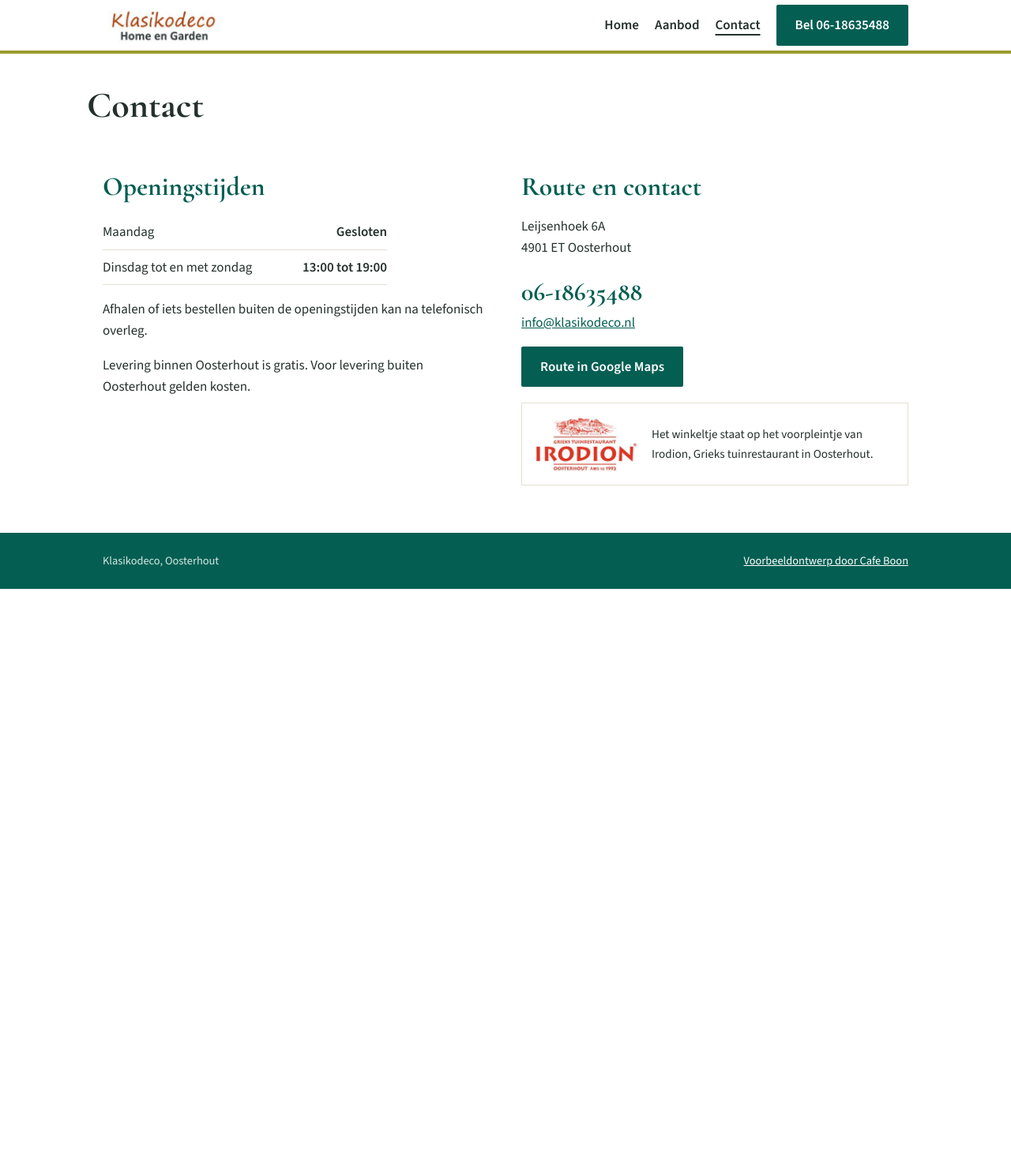
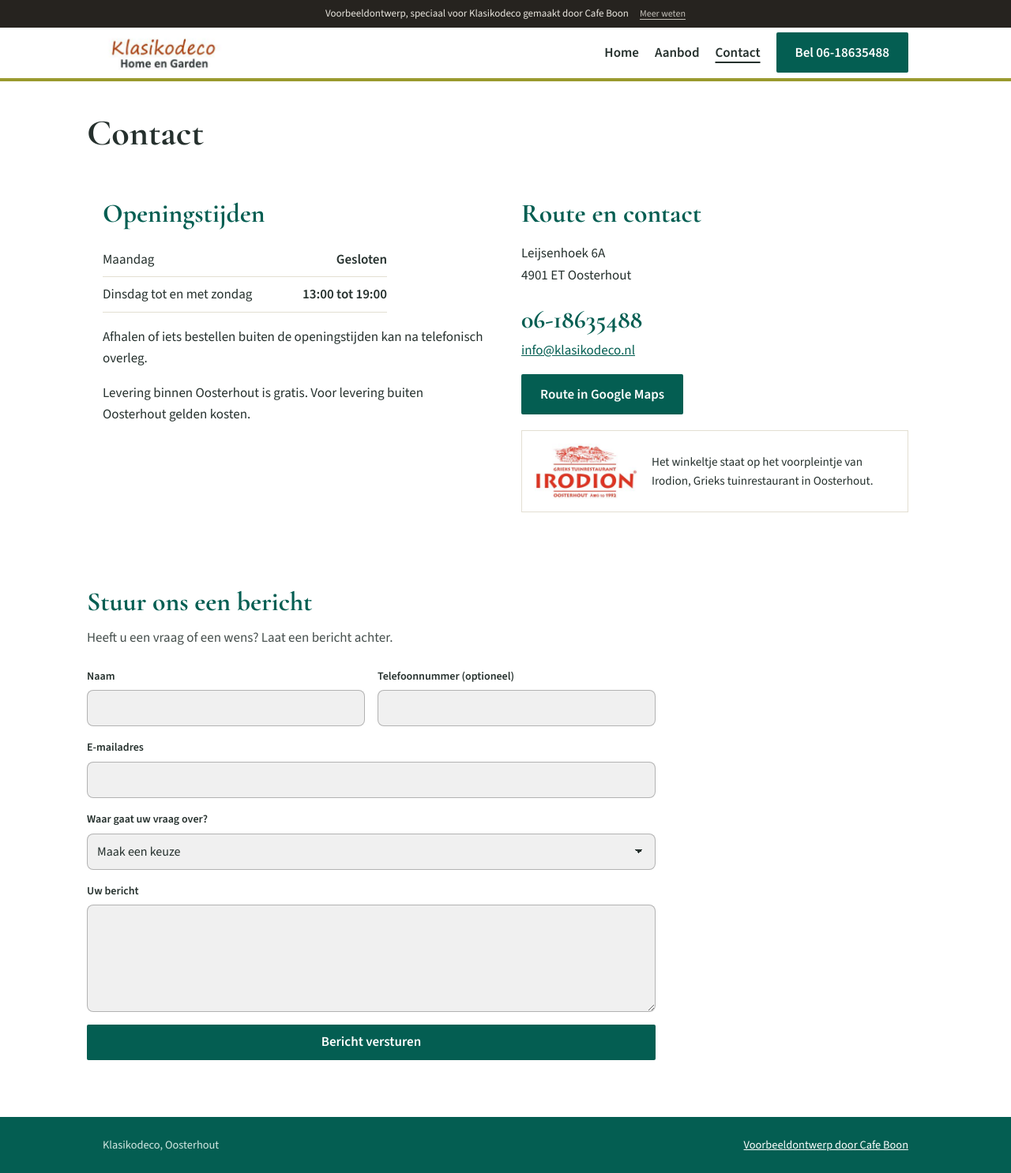
Before and after one commit to SebastiaanBoon/klasikodeco, a plain HTML site: page contact.html in a window 1280 px wide. Shown: the whole page at 79% size. Before the commit the page ends 800 px from the top, so only its background shows below. Drawn offline with nearby package versions, Linux system fonts and the light colour scheme.

Commit message:
Werkende formulieren voor afspraken en aanvragen

```diff
--- a/contact.html
+++ b/contact.html
@@ -17,6 +17,7 @@
 <link rel="stylesheet" href="style.css">
 </head>
 <body>
+<div class="vb-banner" role="note"><span>Voorbeeldontwerp, speciaal voor Klasikodeco gemaakt door Cafe Boon</span><a href="https://cafeboon.com">Meer weten</a></div>
 <header><div class="wrap">
 <a href="index.html"><img alt="Klasikodeco Home en Garden" src="images/header.jpg"/></a>
 <nav><a href="index.html">Home</a><a href="aanbod.html">Aanbod</a><a aria-current="page" href="contact.html">Contact</a><a class="btn" href="tel:0618635488">Bel 06-18635488</a></nav>
@@ -43,5 +44,7 @@
 </div>
 </div></section>
 </main>
+<section class="sn-formsec" id="formulier"><div class="sn-formwrap"><h2>Stuur ons een bericht</h2><p class="sn-lead">Heeft u een vraag of een wens? Laat een bericht achter.</p><form class="sn-form" id="sn-form"><div class="sn-field"><label for="naam">Naam</label><input id="naam" name="naam" type="text" required autocomplete="name"></div><div class="sn-field"><label for="tel">Telefoonnummer (optioneel)</label><input id="tel" name="tel" type="tel" autocomplete="tel"></div><div class="sn-field full"><label for="email">E-mailadres</label><input id="email" name="email" type="email" required autocomplete="email"></div><div class="sn-field full"><label for="keuze">Waar gaat uw vraag over?</label><select id="keuze" name="keuze" required><option value="">Maak een keuze</option><option>Beelden en decoratie</option><option>Griekse wijn en olijfolie</option></select></div><div class="sn-field full"><label for="opm">Uw bericht</label><textarea id="opm" name="opm" rows="5" required></textarea></div><div class="sn-field full"><button class="btn" type="submit">Bericht versturen</button></div></form></div></section>
+<script>(function(){var f=document.getElementById('sn-form');if(!f)return;f.addEventListener('submit',function(e){e.preventDefault();if(!f.checkValidity()){f.reportValidity();return;}var d=document.createElement('div');d.className='sn-done';d.setAttribute('role','status');d.tabIndex=-1;d.innerHTML='<h2>Bedankt voor uw bericht</h2><p>Dit is een voorbeeldwebsite van Cafe Boon. Uw bericht is daarom niet verstuurd. Neem voor een echt antwoord contact op via <a href="tel:0618635488">06-18635488</a>.</p>';f.parentNode.replaceChild(d,f);d.focus();});})();</script>
 <footer><div class="wrap"><span>Klasikodeco, Oosterhout</span><a href="https://cafeboon.com">Voorbeeldontwerp door Cafe Boon</a></div></footer>
 </body></html>
--- a/style.css
+++ b/style.css
@@ -59,3 +59,31 @@ nav a[aria-current="page"]:not(.cta):not(.btn):not(.call){text-decoration:underl
 .sn-card span{display:block;opacity:.8;font-size:.95em;line-height:1.4}
 .sn-card:hover,.sn-card:focus-visible{border-color:currentColor}
 /* sitenav:end */
+/* voorbeeld-formulier:start */
+@layer sn{.sn-form button.btn{border:0;font:inherit;cursor:pointer;line-height:1.2}}
+.sn-formsec{padding:36px 0 72px}
+.sn-formwrap{max-width:1100px;margin:0 auto;padding:0 20px;box-sizing:border-box}
+.sn-formwrap>h2{margin:0 0 12px}
+.sn-formwrap>.sn-lead,.sn-formwrap>.sn-form,.sn-formwrap>.sn-done{max-width:720px}
+.sn-formwrap .sn-lead{margin:0 0 24px;opacity:.85}
+.sn-form{display:grid;grid-template-columns:1fr 1fr;gap:16px}
+.sn-field{display:flex;flex-direction:column;gap:6px;min-width:0;text-align:left}
+.sn-field.full{grid-column:1/-1}
+.sn-field label{font-size:14px;font-weight:600}
+.sn-field input,.sn-field select,.sn-field textarea{font:inherit;font-size:16px;line-height:1.4;color:inherit;background:rgba(128,128,128,.12);border:1px solid rgba(128,128,128,.55);border-radius:8px;padding:11px 12px;width:100%;box-sizing:border-box;min-width:0;max-width:100%;-webkit-appearance:none;appearance:none}
+.sn-field select{background-image:linear-gradient(45deg,transparent 50%,currentColor 50%),linear-gradient(135deg,currentColor 50%,transparent 50%);background-position:calc(100% - 20px) 50%,calc(100% - 15px) 50%;background-size:5px 5px;background-repeat:no-repeat;padding-right:38px}
+.sn-field select option{color:#111;background:#fff}
+.sn-field textarea{resize:vertical}
+.sn-field input:focus,.sn-field select:focus,.sn-field textarea:focus{outline:2px solid currentColor;outline-offset:1px}
+.sn-done{padding:28px;border:1px solid rgba(128,128,128,.55);border-radius:12px;background:rgba(128,128,128,.1)}
+.sn-done h2{margin:0 0 10px}
+.sn-done p{margin:0}
+.sn-done a{text-decoration:underline;text-underline-offset:3px;font-weight:600}
+.sn-formlink{padding:0 0 56px}
+@media(max-width:640px){.sn-form{grid-template-columns:1fr}.sn-formsec{padding:24px 0 56px}}
+/* voorbeeld-formulier:end */
+/* voorbeeldbanner:start */
+.vb-banner{display:flex;flex-wrap:wrap;justify-content:center;align-items:baseline;gap:2px 14px;padding:8px 16px;background:#26231f;color:#e9e6df;font-size:13px;line-height:1.45;letter-spacing:0;text-transform:none;font-weight:400;text-align:center;position:relative;z-index:1000}
+.vb-banner a{color:inherit;opacity:.8;text-decoration:underline;text-underline-offset:3px;font-size:12px;font-weight:400;white-space:nowrap;letter-spacing:0;text-transform:none}
+.vb-banner a:hover{opacity:1}
+/* voorbeeldbanner:end */
```
Also changed, not shown: aanbod.html (+1 -0 lines), index.html (+1 -0 lines).
